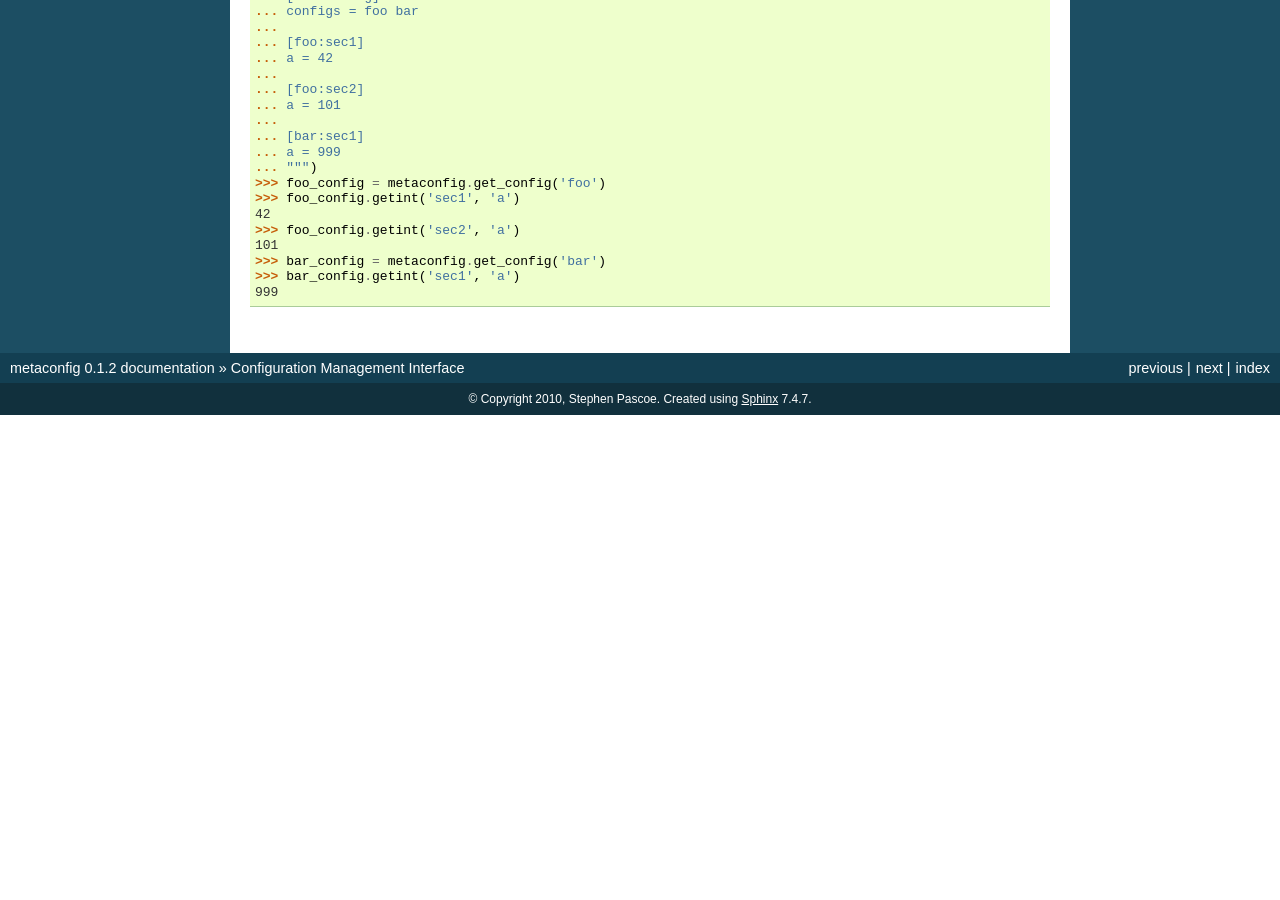
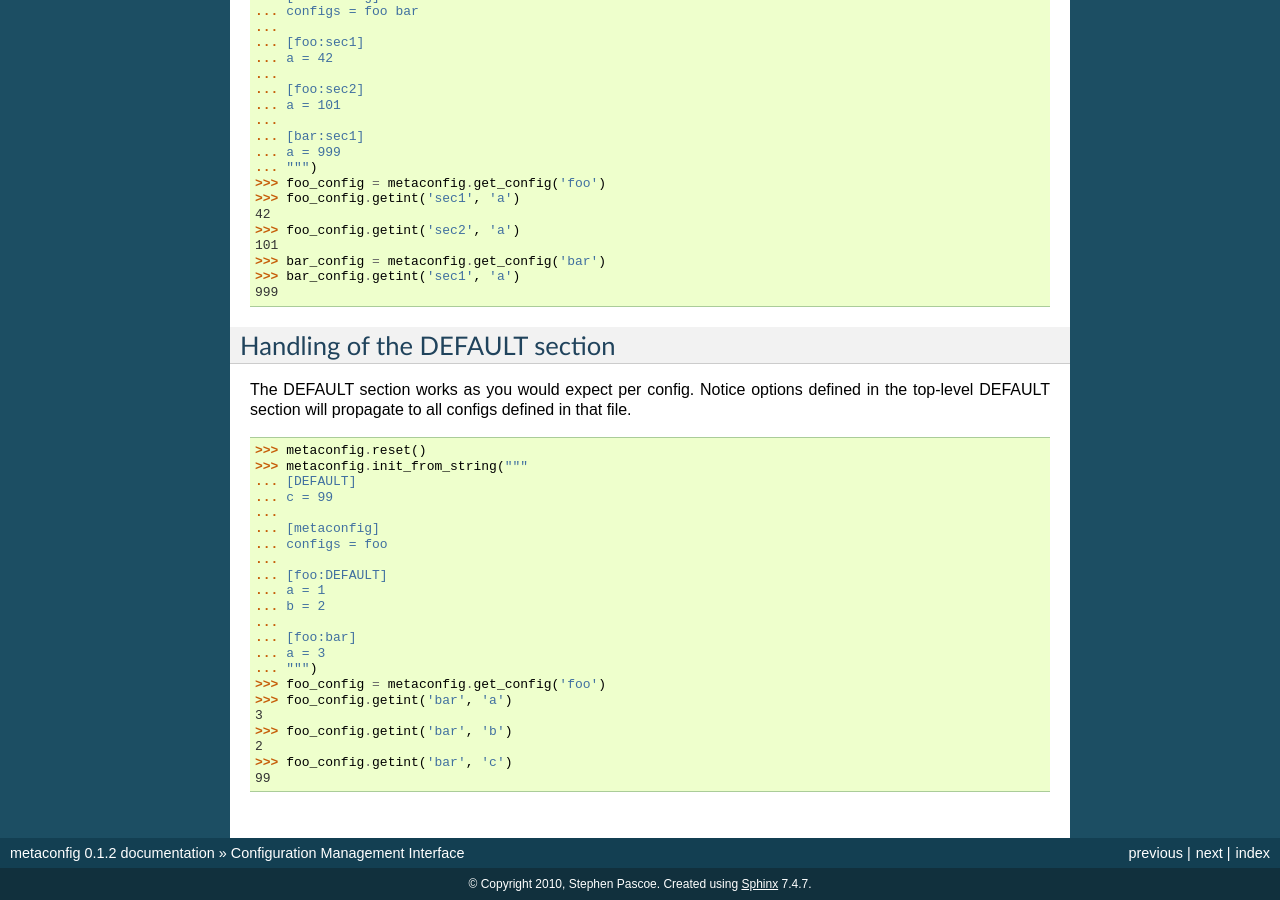
Before and after one commit to cedadev/metaconfig, a Sphinx documentation site: the page built from doc/source/user_view.rst, in a window 1280 px wide and 900 px high, scrolled down 971 px. Built offline with Sphinx 7.4.7, drawn with Linux system fonts in a browser that asks for light colours; before the commit the page ends 1386 px from its top, so only the background shows below that; some of the changed text lies outside the part shown.

Commit message:
Verified DEFAULT handling.
git-svn-id: http://proj.badc.rl.ac.uk/svn/badc/users/spascoe/metaconfig/trunk@7776 a6d0c4e4-8e0a-0410-98ec-c2d9f1a29e40

```diff
--- a/doc/source/todo.rst
+++ b/doc/source/todo.rst
@@ -6,7 +6,6 @@ For 0.1.3
 
 * Including other metaconfig files from ``metaconfig.conf``
 * Include configs in separate files
-* Verify correct semantics of ``DEFAULT`` section with unit tests
 
 For 0.1.4
 ---------
--- a/doc/source/user_view.rst
+++ b/doc/source/user_view.rst
@@ -76,3 +76,34 @@ metaconfig as you like.
   >>> bar_config = metaconfig.get_config('bar')
   >>> bar_config.getint('sec1', 'a')
   999
+
+
+Handling of the DEFAULT section
+-------------------------------
+
+The DEFAULT section works as you would expect per config.  Notice
+options defined in the top-level DEFAULT section will propagate to all
+configs defined in that file.
+
+  >>> metaconfig.reset()
+  >>> metaconfig.init_from_string("""
+  ... [DEFAULT]
+  ... c = 99
+  ...
+  ... [metaconfig]
+  ... configs = foo
+  ...
+  ... [foo:DEFAULT]
+  ... a = 1
+  ... b = 2
+  ...
+  ... [foo:bar]
+  ... a = 3
+  ... """)
+  >>> foo_config = metaconfig.get_config('foo')
+  >>> foo_config.getint('bar', 'a')
+  3
+  >>> foo_config.getint('bar', 'b')
+  2
+  >>> foo_config.getint('bar', 'c')
+  99
```
Also changed, not shown: 1 other file.
